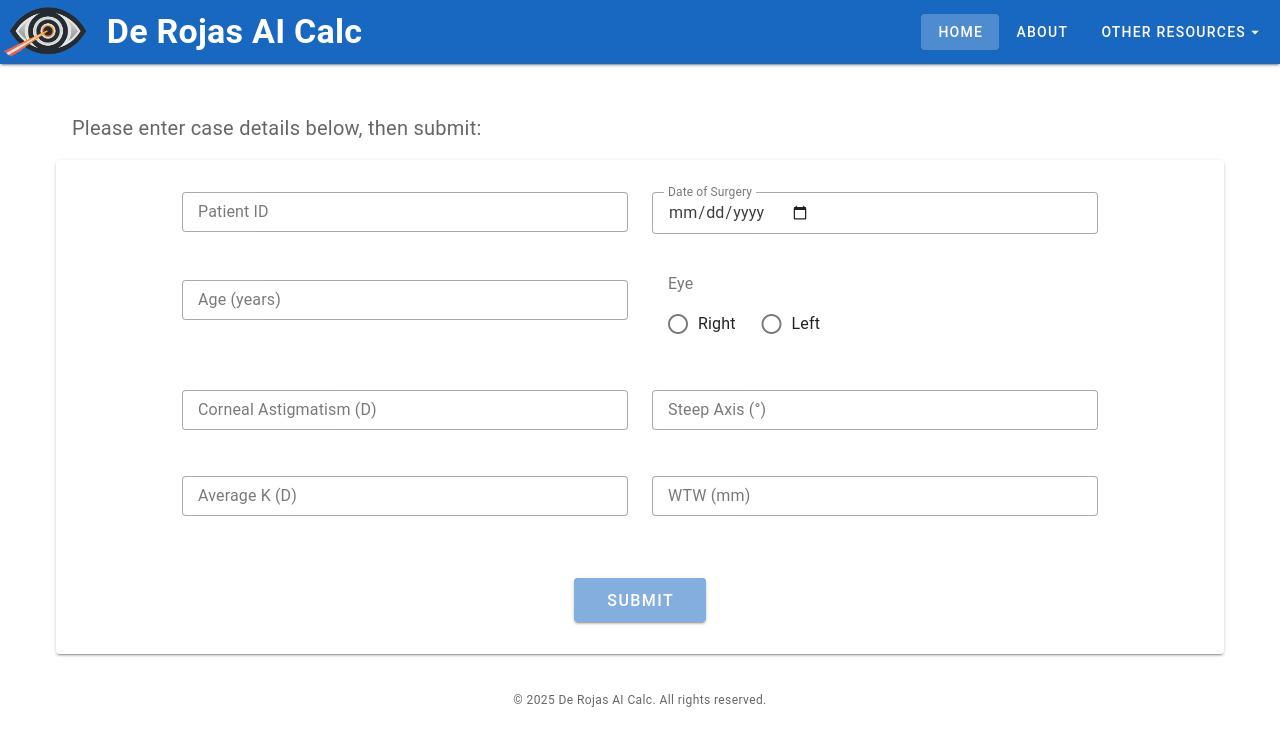
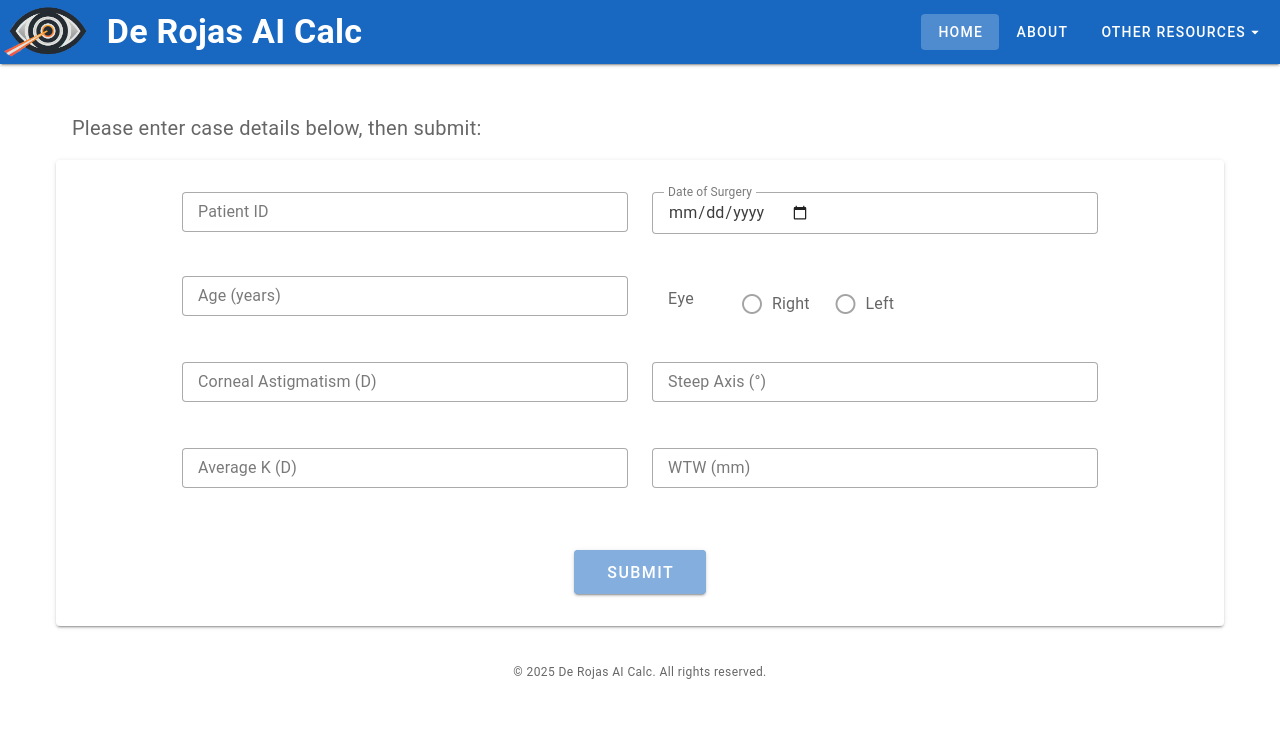
Before and after one commit to wak1616/ai_calc, a Vue app: page / in a window 1280 px wide. Shown: the top 746 px of the page. Built offline with nearby package versions, Linux system fonts and the light colour scheme; no server answers.

Commit message:
changed spacing between input boxes in home page

```diff
--- a/src/views/Home.vue
+++ b/src/views/Home.vue
@@ -38,7 +38,7 @@
               </v-row>
 
               <!-- Row for Age and Eye -->
-              <v-row justify="center">
+              <v-row justify="center" class="align-center my-2">
                 <v-col cols="12" sm="10" md="5">
                   <v-text-field
                     v-model="formData.age"
@@ -54,31 +54,33 @@
                   ></v-text-field>
                 </v-col>
                 <v-col cols="12" sm="10" md="5">
-                  <!-- Adjusted margin-top (mt-n2) for better alignment with compact text field -->
+                  <div class="d-flex align-center" style="gap: 16px;">
+                    <span class="eye-inline-label text-body-1 text-medium-emphasis ml-4">Eye</span>
                     <v-radio-group
                       v-model="formData.eye"
-                    label="Eye"
                       inline
                       color="primary"
-                    class="mt-n2"
+                      class="mb-0"
                       :rules="[rules.required]"
+                      style="margin-bottom: 0; align-items: center; display: flex; margin-top: -6px;"
                     >
                       <v-radio
                         label="Right"
                         value="OD"
-                      class="me-4"
+                        class="me-4 text-medium-emphasis"
                       ></v-radio>
                       <v-radio
                         label="Left"
                         value="OS"
-                      class="me-4"
+                        class="me-4 text-medium-emphasis"
                       ></v-radio>
                     </v-radio-group>
+                  </div>
                 </v-col>
               </v-row>
 
               <!-- Row for Corneal Astigmatism and Steep Axis -->
-              <v-row justify="center">
+              <v-row justify="center" style="margin-top: -8px;">
                 <v-col cols="12" sm="10" md="5">
                   <v-text-field
                     v-model="formData.corneal_astigmatism"
@@ -638,4 +640,13 @@ canvas {
 .patient-info-table tr:nth-child(even) {
   background-color: #f5f5f5;
 }
+
+.eye-inline-label {
+  min-width: 48px;
+  display: flex;
+  align-items: flex-end;
+  height: 40px;
+  margin-top: -32px;
+  font-size: 18px;
+}
 </style>
```
Lines whose indentation alone changed are shown as unchanged.
